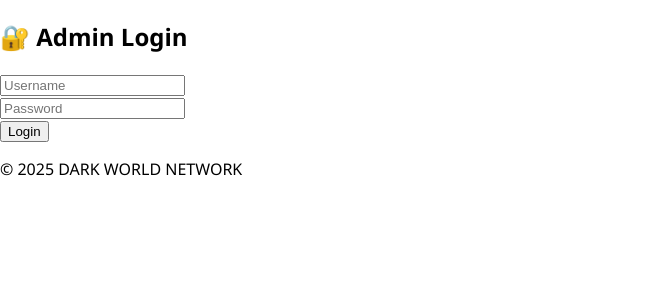
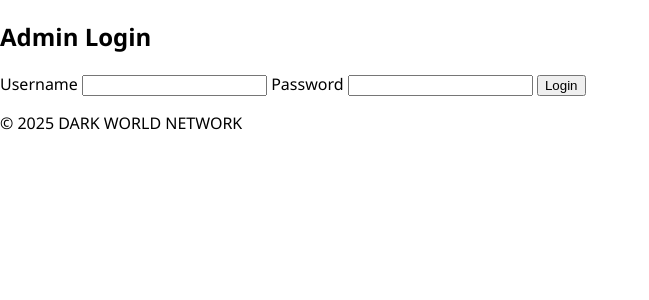
Before and after one commit to copytools/dark-world-network, a Python web app: template templates/login.html in a window 1280 px wide. Shown: the part 131-431 px from the top of the page, without its empty margins (0-649 px from the left). Run offline with Jinja, Linux system fonts and the light colour scheme; the template is opened without the code that fills it, so the values that code supplies are empty.

Commit message:
login.html

```diff
--- a/templates/login.html
+++ b/templates/login.html
@@ -1,12 +1,13 @@
-{% extends 'layout.html' %}
+{% extends "layout.html" %}
 {% block content %}
-<h2>🔐 Admin Login</h2>
-<form method="POST" class="login-form">
-  <input type="text" name="username" placeholder="Username" required><br>
-  <input type="password" name="password" placeholder="Password" required><br>
-  <button type="submit">Login</button>
-</form>
-{% if get_flashed_messages() %}
-  <p class="error">{{ get_flashed_messages()[0] }}</p>
-{% endif %}
+<div class="form-container">
+    <h2>Admin Login</h2>
+    <form method="post">
+        <label>Username</label>
+        <input type="text" name="username" required>
+        <label>Password</label>
+        <input type="password" name="password" required>
+        <button type="submit">Login</button>
+    </form>
+</div>
 {% endblock %}
```
